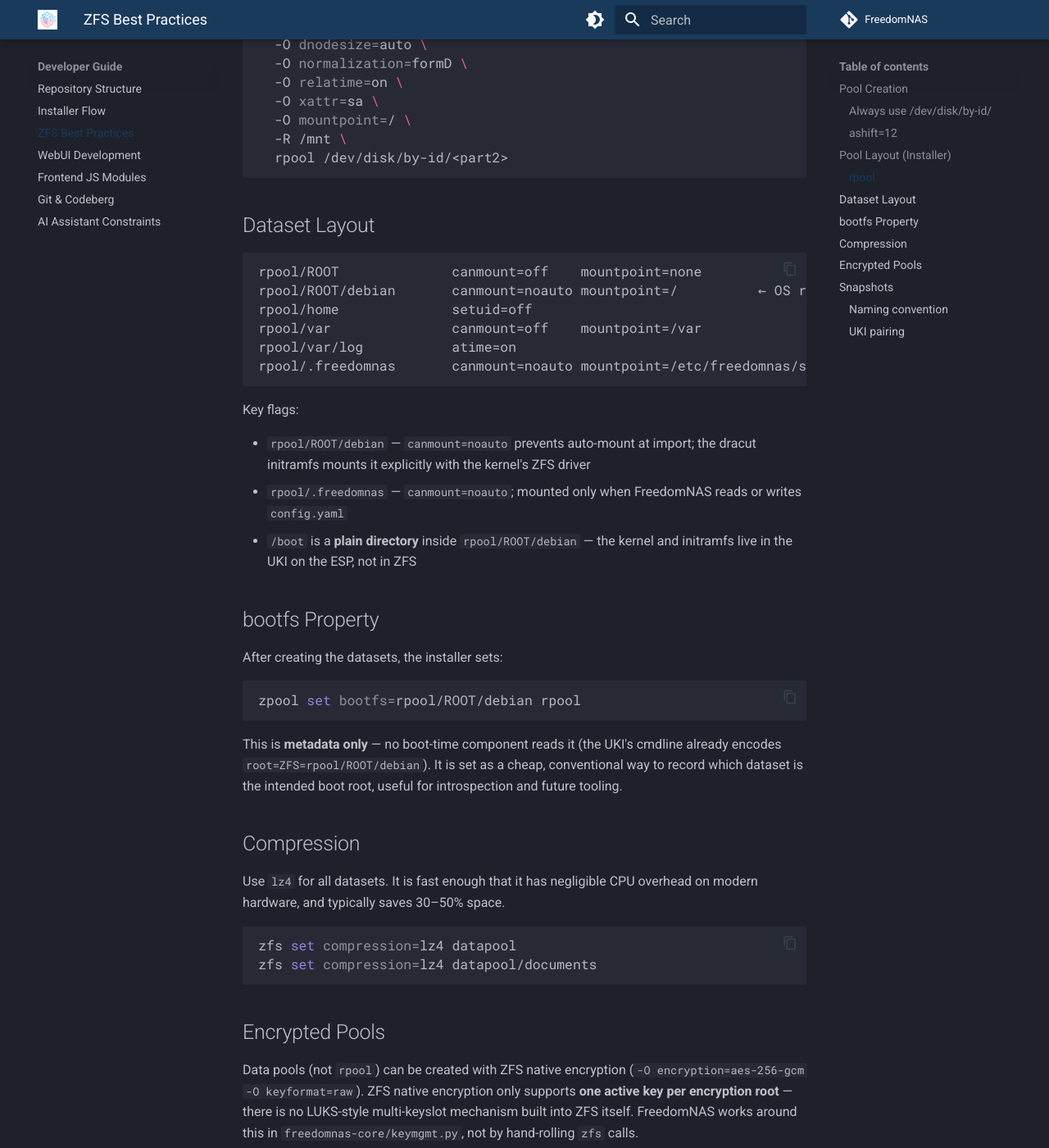
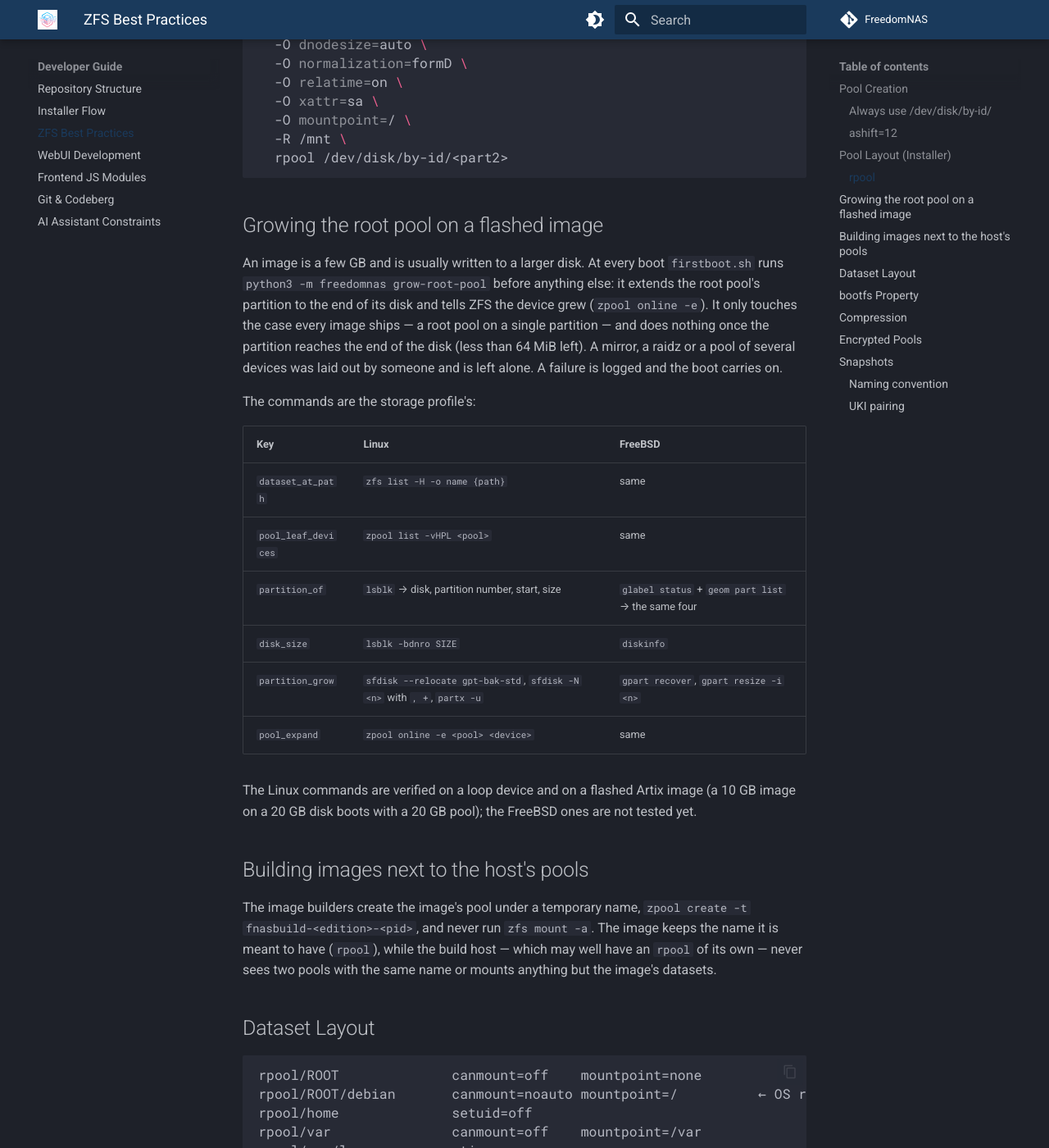
Before and after one commit to FreedomNAS/freedomnas-docs, an MkDocs documentation site: the page built from docs/developer/zfs.md, in a window 1280 px wide and 1400 px high, scrolled down 1195 px. Shown: the whole window at 82% size. Built offline with MkDocs 1.6.1 and Material for MkDocs 9.7.7, drawn with Linux system fonts in a browser that asks for light colours.

Commit message:
Document root pool growth and temporary pool names in image builds

````diff
--- a/docs/developer/zfs.md
+++ b/docs/developer/zfs.md
@@ -54,6 +54,40 @@ zpool create \
   -R /mnt \
   rpool /dev/disk/by-id/<part2>
 ```
+
+## Growing the root pool on a flashed image
+
+An image is a few GB and is usually written to a larger disk. At every boot
+`firstboot.sh` runs `python3 -m freedomnas grow-root-pool` before anything
+else: it extends the root pool's partition to the end of its disk and tells
+ZFS the device grew (`zpool online -e`). It only touches the case every image
+ships — a root pool on a single partition — and does nothing once the
+partition reaches the end of the disk (less than 64 MiB left). A mirror, a
+raidz or a pool of several devices was laid out by someone and is left
+alone. A failure is logged and the boot carries on.
+
+The commands are the storage profile's:
+
+| Key | Linux | FreeBSD |
+|-----|-------|---------|
+| `dataset_at_path` | `zfs list -H -o name {path}` | same |
+| `pool_leaf_devices` | `zpool list -vHPL <pool>` | same |
+| `partition_of` | `lsblk` → disk, partition number, start, size | `glabel status` + `geom part list` → the same four |
+| `disk_size` | `lsblk -bdnro SIZE` | `diskinfo` |
+| `partition_grow` | `sfdisk --relocate gpt-bak-std`, `sfdisk -N <n>` with `, +`, `partx -u` | `gpart recover`, `gpart resize -i <n>` |
+| `pool_expand` | `zpool online -e <pool> <device>` | same |
+
+The Linux commands are verified on a loop device and on a flashed Artix
+image (a 10 GB image on a 20 GB disk boots with a 20 GB pool); the FreeBSD
+ones are not tested yet.
+
+## Building images next to the host's pools
+
+The image builders create the image's pool under a temporary name,
+`zpool create -t fnasbuild-<edition>-<pid>`, and never run `zfs mount -a`.
+The image keeps the name it is meant to have (`rpool`), while the build host
+— which may well have an `rpool` of its own — never sees two pools with the
+same name or mounts anything but the image's datasets.
 
 ## Dataset Layout
 
````
Also changed, not shown: docs/profiles/os-profiles.md (+1 -0 lines).
